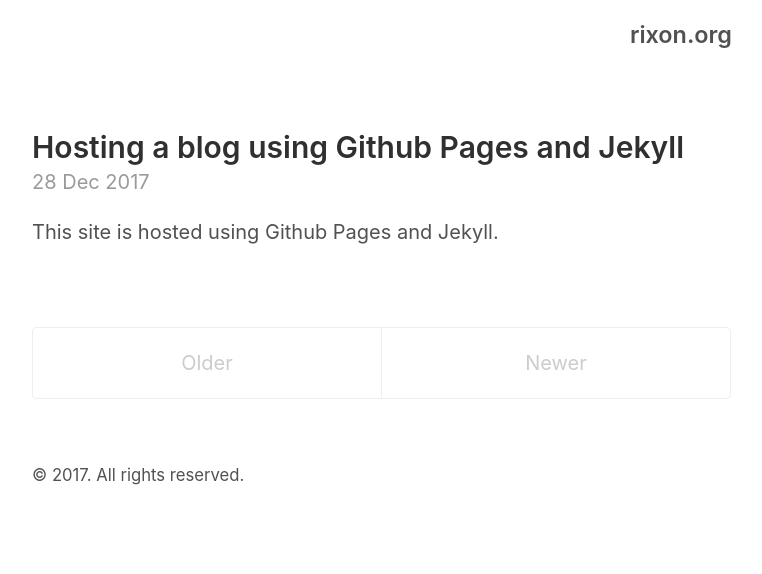
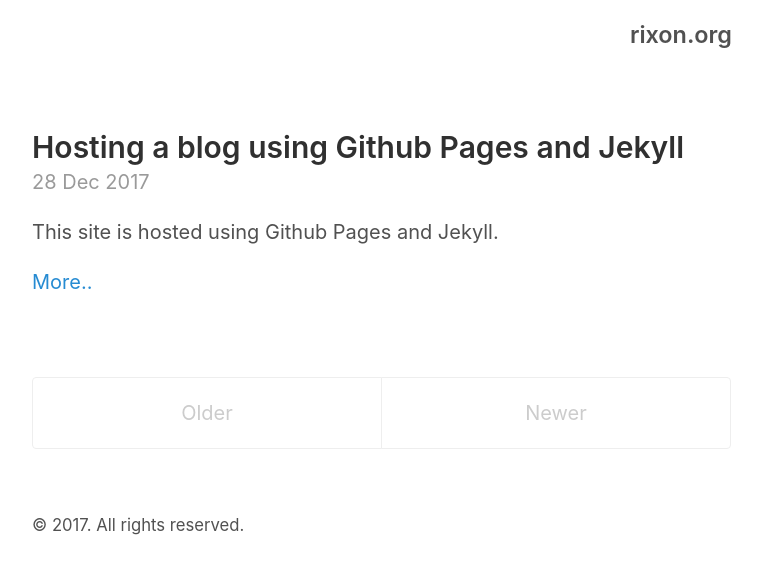
Before and after one commit to jeremyrixon/jeremyrixon, a Jekyll site: the page built from index.html, in a window 1280 px wide. Shown: the top 574 px of the page, without its empty margins (258-1020 px from the left). Built offline with Jekyll 4.4.1, drawn with Linux system fonts in a browser that asks for light colours; the list of posts is cut into pages by our own code.

Commit message:
setting up

```diff
--- a/index.html
+++ b/index.html
@@ -16,6 +16,7 @@ title: rixon.org
 
     {% if post.content contains '<!-- more -->' %}
         {{ post.content | split:'<!-- more -->' | first }}
+        <a href="{{ site.baseurl }}{{ post.url }}">More..</a>
     {% else %}
         <!-- Case for when no excerpt is defined -->
         {{ post.content }}
```
